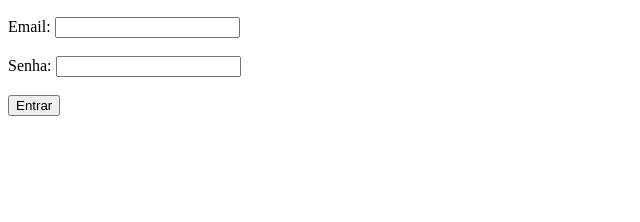
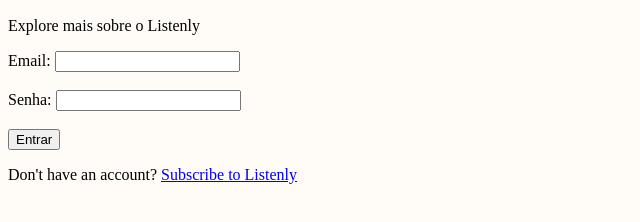
Before and after one commit to EstevaM-prog/Projeto, a plain HTML site: page HTML/login.html in a window 1280 px wide. Shown: the part 50-272 px from the top of the page, without its empty margins (0-640 px from the left). Drawn offline with Linux system fonts and the light colour scheme.

Commit message:
estrutura html

```diff
--- a/HTML/login.html
+++ b/HTML/login.html
@@ -5,10 +5,15 @@
         <meta name="viewport" content="width=device-width, initial-scale=1.0">
         <title>Listenly - Login</title>
         <link rel="icon" href="/img/logo.png" type="image/png">
+        <link rel="stylesheet" href="/StyleCSS/login.css"
+
+
     </head>
     <body>
         <h2>Login</h2>
+        <p>Explore mais sobre o Listenly</p>
 
+        <div clas="login-box">
             <div class="form_login">
                 <form action="autenticar.php" method="post">
                     <label>Email:</label>
@@ -20,13 +25,22 @@
                     <input type="submit" value="Entrar">
                 </form>
 
+                <p class="sigup-text">
+                    Don't have an account? <a href="/Create/criar_usuarios.html">Subscribe to Listenly</a>
+                </p>
+
+                <div class="logo-box">
+                 <!--  <img src="#" alt="Listenly-logo">-->
+
+                </div>
+            </div>
+        </div>
                 <script type="module">
                     import { validar_formulario_login } from '/JS/validar_form_login.js';
 
                     // Disponibiliza no escopo global para o formulário conseguir acessar
                     window.validarFormulario = validar_formulario_login;
                 </script>
-        </div>
 
     </body>
     </html>
--- /dev/null
+++ b/StyleCSS/login.css
@@ -0,0 +1,3 @@
+body{
+    background-color: rgb(255, 251, 246);
+}
```
Also changed, not shown: index.html (+3 -1 lines). Lines whose indentation alone changed are shown as unchanged.
